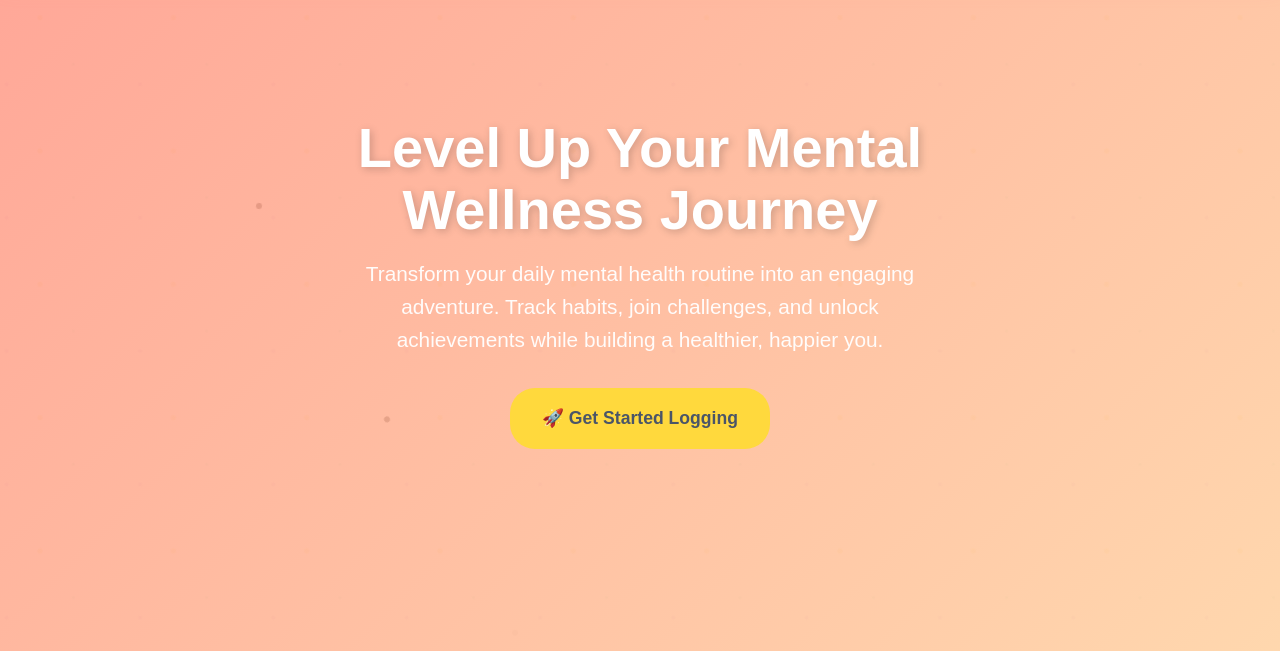
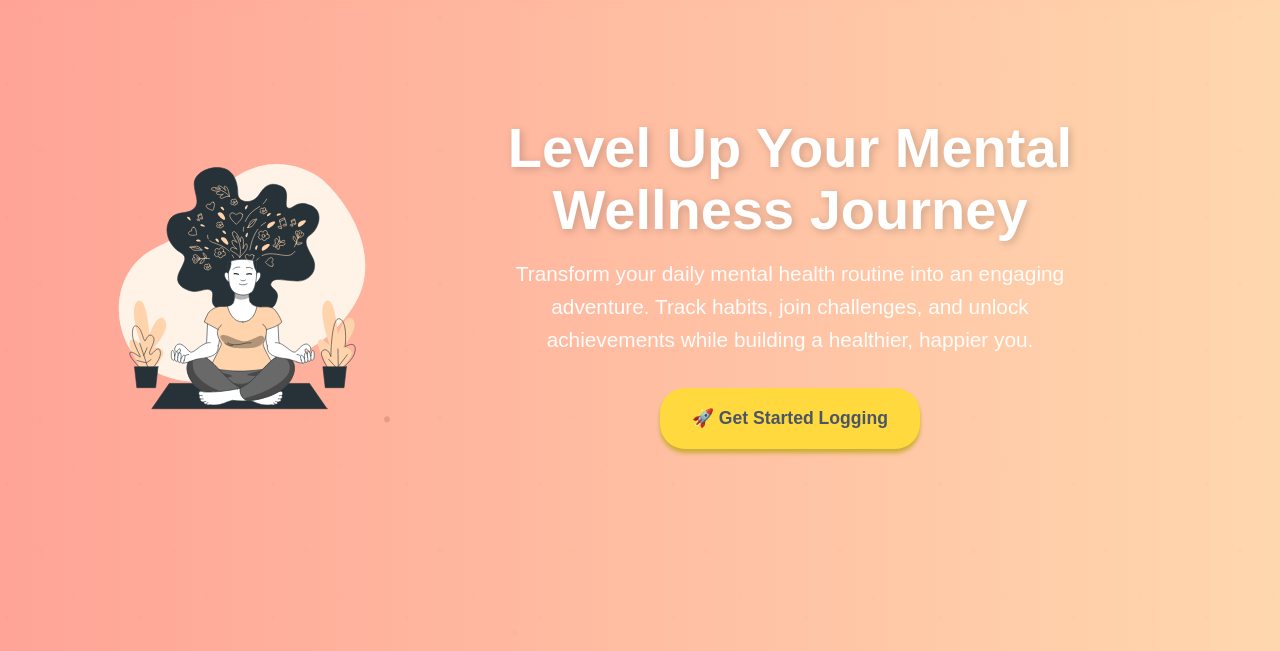
Before and after one commit to EkanshTyagi7/Zenity, a plain HTML site: page index.html in a window 1280 px wide. Shown: the part 149-800 px from the top of the page. Drawn offline with Linux system fonts and the light colour scheme.

Commit message:
change hero section

```diff
--- a/index.html
+++ b/index.html
@@ -3,7 +3,7 @@
   <head>
     <meta charset="UTF-8" />
     <meta name="viewport" content="width=device-width, initial-scale=1.0" />
-    <title>MindQuest - Gamified Mental Health Tracker</title>
+    <title>Zenity</title>
     <link rel="stylesheet" href="style.css" />
     <script src="script.js" defer></script>
   </head>
@@ -26,7 +26,7 @@
       <nav class="nav">
         <div class="logo-section">
           <div class="logo">
-            <img class="logoImg" src="img/zenity-logo.png" alt="logo">
+            <img class="logoImg" src="img/zenity-logo.png" alt="logo" />
           </div>
           <div class="brand-name">
             <a href="/">Zenity</a>
@@ -47,13 +47,18 @@
     <!-- Hero Section -->
     <section class="hero">
       <div class="hero-content">
-        <h1>Level Up Your Mental Wellness Journey</h1>
-        <p>
-          Transform your daily mental health routine into an engaging adventure.
-          Track habits, join challenges, and unlock achievements while building
-          a healthier, happier you.
-        </p>
-        <a href="#features" class="btn btn-solid"> 🚀 Get Started Logging </a>
+        <div class="hero-content-img">
+          <img src="img/Mental health-bro (1).svg" alt="heroImg" />
+        </div>
+        <div class="hero-content-details">
+          <h1>Level Up Your Mental Wellness Journey</h1>
+          <p>
+            Transform your daily mental health routine into an engaging
+            adventure. Track habits, join challenges, and unlock achievements
+            while building a healthier, happier you.
+          </p>
+          <a href="#features" class="btn btn-solid"> 🚀 Get Started Logging </a>
+        </div>
       </div>
     </section>
 
--- a/style.css
+++ b/style.css
@@ -155,7 +155,7 @@ body {
 /* Hero Section */
 .hero {
   background: linear-gradient(
-      135deg,
+      90deg,
       rgba(255, 154, 139, 0.9),
       rgba(255, 211, 165, 0.9)
     ),
@@ -170,9 +170,28 @@ body {
   padding: 8rem 2rem 4rem;
 }
 
-.hero-content {
+.hero-content{
+  display: flex;
+  /* border: 1px solid blue; */
+  max-width: 1200px;
+  padding-block: 1rem;
+}
+
+.hero-content-details {
+  /* border: 1px solid red; */
   max-width: 800px;
   animation: fadeInUp 1s ease-out;
+}
+
+.hero-content-img{
+  /* border: 1px solid black; */
+  max-width: 400px;
+  animation: fadeInUp 1s ease-out;
+}
+
+.hero-content-img img{
+  width: 100%;
+  height: 100%;
 }
 
 @keyframes fadeInUp {
@@ -207,12 +226,14 @@ body {
 
 .hero .btn {
   font-size: 1.1rem;
+  font-weight: 700;
   padding: 1rem 2rem;
   background: var(--accent-gold);
   color: var(--text-dark);
   display: inline-flex;
   align-items: center;
   gap: 0.5rem;
+  box-shadow: 0px 4px 4px #cbad36;
 }
 
 /* Why Section */
```
Also changed, not shown: img/Mental health-bro (1).svg (added).
